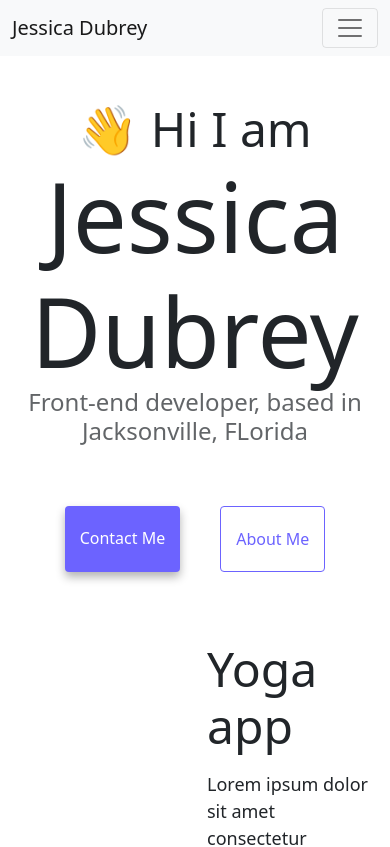
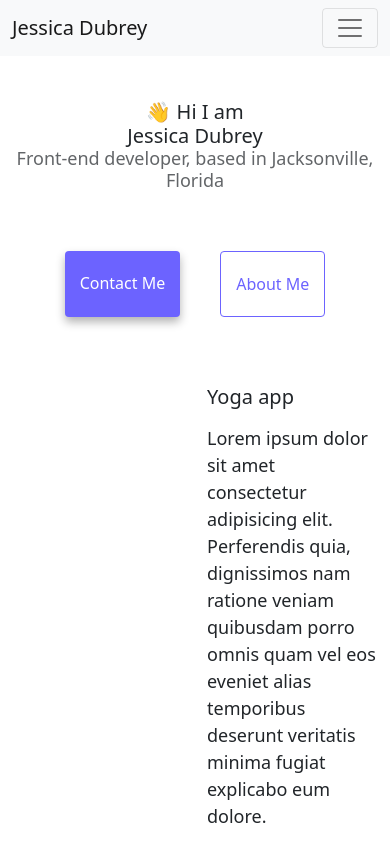
Before and after one commit to jdubrey/Week-Three-Homework, a plain HTML site: page index.html in a window 390 px wide. Shown: the top 847 px of the page. Drawn offline with nearby package versions, Linux system fonts and the light colour scheme.

Commit message:
Adding breakpoints for the index page

```diff
--- a/index.html
+++ b/index.html
@@ -53,7 +53,7 @@
     <h2 class="text-center">👋 Hi I am</h2>
     <h1 class="text-center">Jessica Dubrey</h1>
     <h3 class="text-center">
-      Front-end developer, based in Jacksonville, FLorida
+      Front-end developer, based in Jacksonville, Florida
     </h3>
     <div class="navigation-links mb-5">
       <a href="about.html#contact" class="primary-link">Contact me</a>
@@ -66,7 +66,7 @@
         </div>
         <div class="col-6">
           <h2 class="mb-3">Yoga app</h2>
-          <p>
+          <p class="index-paragraph">
             Lorem ipsum dolor sit amet consectetur adipisicing elit. Perferendis
             quia, dignissimos nam ratione veniam quibusdam porro omnis quam vel
             eos eveniet alias temporibus deserunt veritatis minima fugiat
@@ -80,7 +80,7 @@
       <div class="row mt-5">
         <div class="col-6">
           <h2 class="mb-3">Weather app</h2>
-          <p>
+          <p class="index-paragraph">
             Lorem ipsum dolor sit amet consectetur adipisicing elit. Perferendis
             quia, dignissimos nam ratione veniam quibusdam porro omnis quam vel
             eos eveniet alias temporibus deserunt veritatis minima fugiat
@@ -103,7 +103,7 @@
         </div>
         <div class="col-6">
           <h2 class="mb-3">Yogurt app</h2>
-          <p>
+          <p class="index-paragraph">
             Lorem ipsum dolor sit amet consectetur adipisicing elit. Perferendis
             quia, dignissimos nam ratione veniam quibusdam porro omnis quam vel
             eos eveniet alias temporibus deserunt veritatis minima fugiat
--- a/style.css
+++ b/style.css
@@ -86,8 +86,17 @@ p {
 .email-link:hover {
   text-decoration: underline;
 }
-@media (max-width: 600px) {
+@media (max-width: 576px) {
   .index-images {
     display: none;
   }
+  h1 {
+    font-size: 20px;
+  }
+  h2 {
+    font-size: 20px;
+  }
+  h3 {
+    font-size: 18px;
+  }
 }
```
